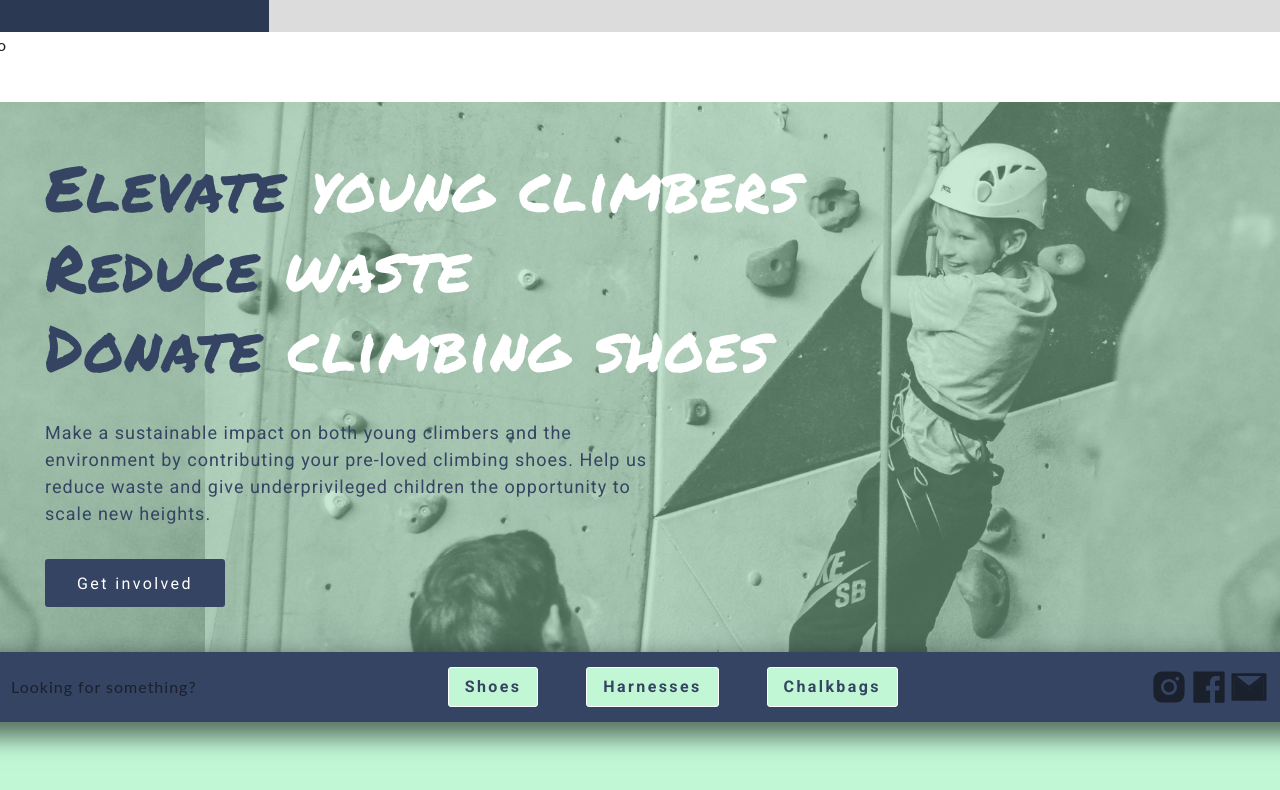
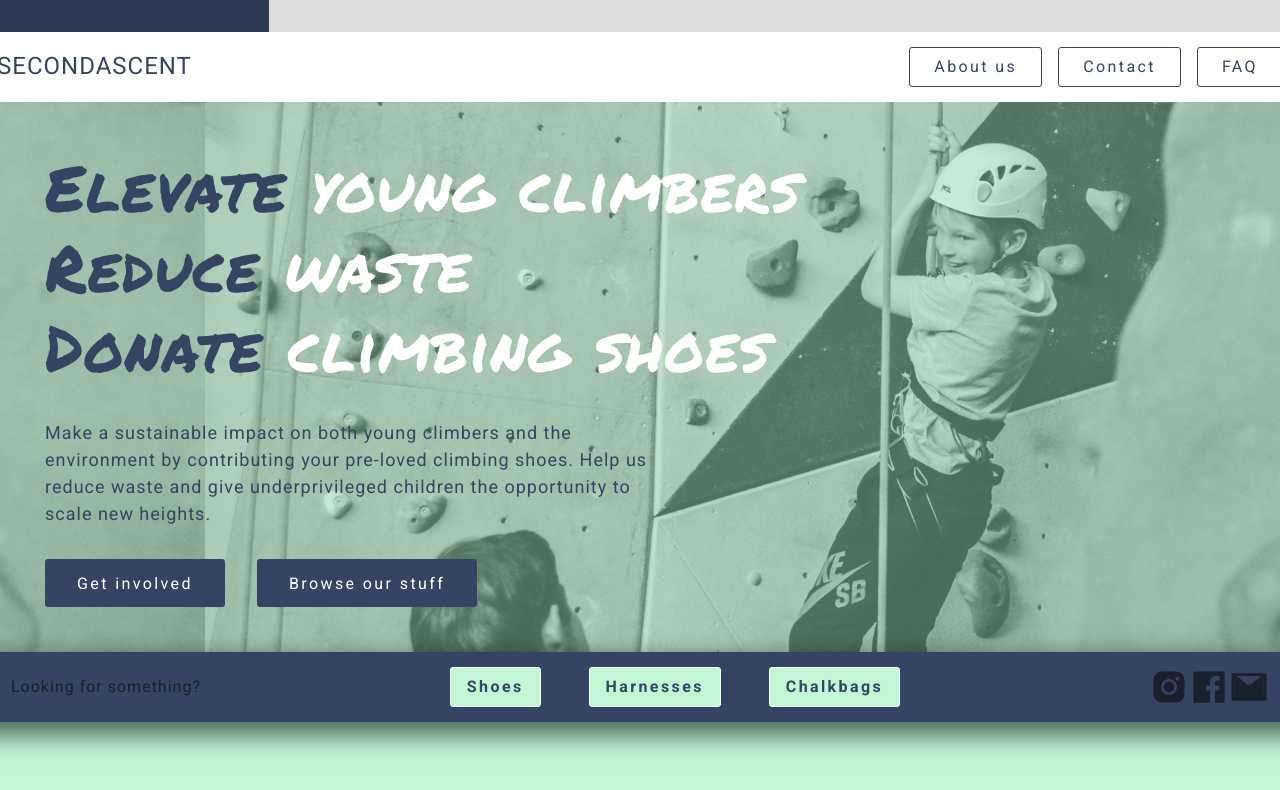
Before and after one commit to odics/second-ascent, a Next.js app: page / in a window 1280 px wide. Shown: the top 790 px of the page. Built offline with nearby package versions, Linux system fonts and the light colour scheme.

Commit message:
Start working on navbar

```diff
--- a/app/components/layout/Hero.tsx
+++ b/app/components/layout/Hero.tsx
@@ -33,9 +33,14 @@ const Hero = () => {
             heights.
           </Text>
         </Flex>
-        <Button variant="hero" alignSelf="flex-start">
-          Get involved
-        </Button>
+        <Flex gap="2rem">
+          <Button variant="hero" alignSelf="flex-start">
+            Get involved
+          </Button>
+          <Button variant="hero" alignSelf="flex-start">
+            Browse our stuff
+          </Button>
+        </Flex>
       </Flex>
     </Flex>
   );
--- a/app/components/layout/Navbar.tsx
+++ b/app/components/layout/Navbar.tsx
@@ -1,10 +1,19 @@
 import React from "react";
-import { Flex } from "@chakra-ui/react";
+import { Flex, Text, Button } from "@chakra-ui/react";
 
 const Navbar = () => {
   return (
-    <Flex w="1350px" h="70px" background="white">
-      Hello
+    <Flex w="1350px" h="70px" background="white" align="center" px="2rem">
+      <Flex w="100%" align="center" justify="space-between">
+        <Text fontSize="2xl" textColor="#354463">
+          SECONDASCENT
+        </Text>
+        <Flex gap="1rem">
+          <Button variant="navLink">About us</Button>
+          <Button variant="navLink">Contact</Button>
+          <Button variant="navLink">FAQ</Button>
+        </Flex>
+      </Flex>
     </Flex>
   );
 };
--- a/app/theme/providers.tsx
+++ b/app/theme/providers.tsx
@@ -50,9 +50,9 @@ export function Providers({ children }: ProviderProps) {
       },
     },
     fonts: {
-      body: `'Lato', sans-serif`,
+      body: `'Roboto', sans-serif`,
       heading: `'Lato', sans-serif`,
-      text: `'Lato', sans-serif`,
+      text: `'Roboto', sans-serif`,
     },
     components: {
       Progress: {
@@ -95,73 +95,25 @@ export function Providers({ children }: ProviderProps) {
             py: "1.5rem",
             px: "2rem",
           },
+          navLink: {
+            bg: "white",
+            textColor: "#354463",
+            fontSize: "md",
+            fontWeight: "normal",
+            borderRadius: "3px",
+            border: "1px",
+            borderColor: "#354463",
+            py: "1rem",
+            px: "1.5rem",
+          },
           gearNav: {
             bg: "#C1F7D5",
             textColor: "#354463",
             fontSize: "md",
             borderWidth: "1px",
+            border: "1px",
             borderColor: "white",
             borderRadius: "3px",
-          },
-          destructive: {
-            bg: "transparent",
-            textColor: "red",
-            fontSize: "md",
-            borderWidth: "1px",
-            borderColor: "red",
-            borderRadius: "3px",
-          },
-
-          showcase: {
-            bg: "transparent",
-            textColor: "white",
-            fontSize: "md",
-            borderWidth: "1px",
-            borderColor: "btn-secondary-border",
-            borderRadius: "3px",
-          },
-          navLinkHome: {
-            bg: "transparent",
-            fontSize: "md",
-            textColor: "white",
-          },
-          navLink: {
-            bg: "transparent",
-            fontSize: "md",
-            textColor: "nav-default",
-          },
-          navButtonHome: {
-            bg: "white",
-            borderRadius: "3px",
-            paddingX: "20px",
-            textColor: "white",
-            fontSize: "md",
-          },
-          navButton: {
-            bg: "text-default",
-            borderRadius: "3px",
-            paddingX: "20px",
-            textColor: "nav-purple",
-            fontSize: "md",
-          },
-          navActive: {
-            bg: "transparent",
-            fontSize: "md",
-            textColor: "#946BDE",
-          },
-          loginButton: {
-            bg: "btn-primary-bg",
-            borderRadius: "5px",
-            paddingX: "26px",
-            paddingY: "23px",
-            textColor: "white",
-            fontSize: "sm",
-          },
-          drawerActive: {
-            bg: "mobile-nav-active",
-          },
-          drawerButton: {
-            bg: "bg-default",
           },
         },
       },
```
